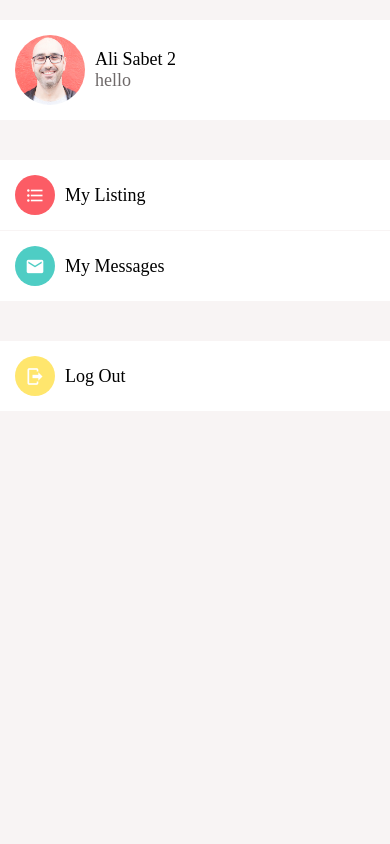
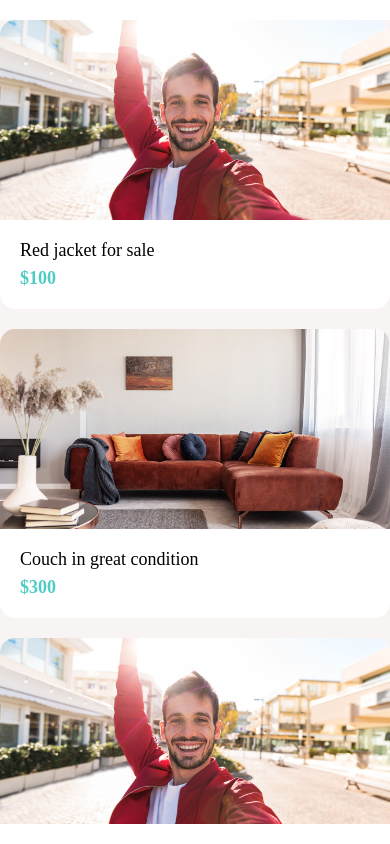
Before and after one commit to AliSabet81/React-native-ecommerce, a React Native app: screen / in a window 390 px wide. Built offline with nearby package versions, Linux system fonts and the light colour scheme.

Commit message:
Listing screen

```diff
--- a/App.tsx
+++ b/App.tsx
@@ -4,9 +4,10 @@
 import ListingDetailsScreen from "./app/screens/ListingDetailsScreen";
 import { Icon, ListItem, Screen } from "./app/components";
 import AccountScreen from "./app/screens/AccountScreen";
+import ListingsScreen from "./app/screens/ListingsScreen";
 
 export default function App() {
-  return <AccountScreen />;
+  return <ListingsScreen />;
 }
 
 const styles = StyleSheet.create({
--- a/app/components/Screen.tsx
+++ b/app/components/Screen.tsx
@@ -12,7 +12,7 @@
   style,
 }: {
   children: ReactNode;
-  style?: { [key: string]: string };
+  style?: { [key: string]: string | number };
 }) => {
   return <SafeAreaView style={[styles.screen, style]}>{children}</SafeAreaView>;
 };
--- /dev/null
+++ b/app/screens/ListingsScreen.tsx
@@ -0,0 +1,54 @@
+import React from "react";
+import { FlatList, StyleSheet } from "react-native";
+
+import { Card, ListItem, Screen } from "../components";
+import { colors } from "../config/colors";
+
+const listings = [
+  {
+    id: 1,
+    title: "Red jacket for sale",
+    price: 100,
+    image: require("../assets/jacket.jpg"),
+  },
+  {
+    id: 2,
+    title: "Couch in great condition",
+    price: 300,
+    image: require("../assets/couch.jpg"),
+  },
+  {
+    id: 3,
+    title: "Red jacket for sale",
+    price: 600,
+    image: require("../assets/jacket.jpg"),
+  },
+];
+
+const ListingsScreen = () => {
+  return (
+    <Screen style={styles.screen}>
+      <FlatList
+        data={listings}
+        keyExtractor={(listing) => listing.id.toString()}
+        renderItem={({ item }) => (
+          <Card
+            title={item.title}
+            subTitle={"$" + item.price}
+            image={item.image}
+          />
+        )}
+      />
+    </Screen>
+  );
+};
+
+const styles = StyleSheet.create({
+  screen: {
+    padding: 20,
+    backgroundColor: colors.light,
+    marginVertical: 20,
+  },
+});
+
+export default ListingsScreen;
```
